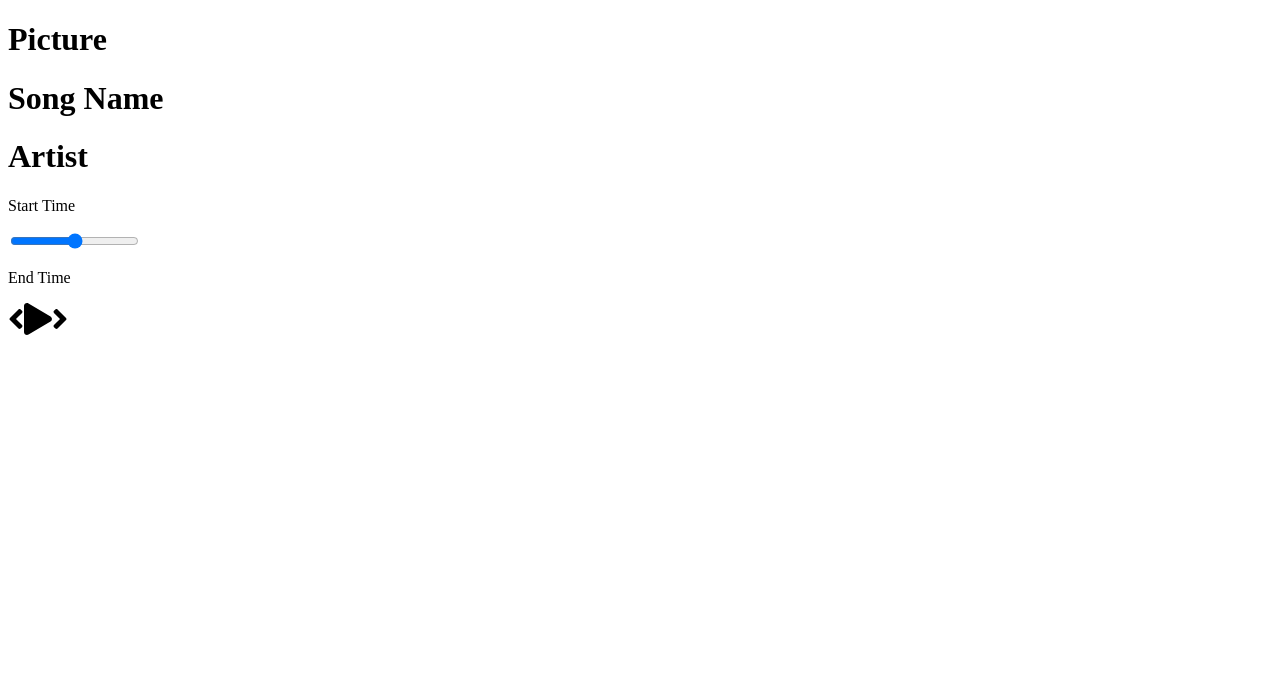
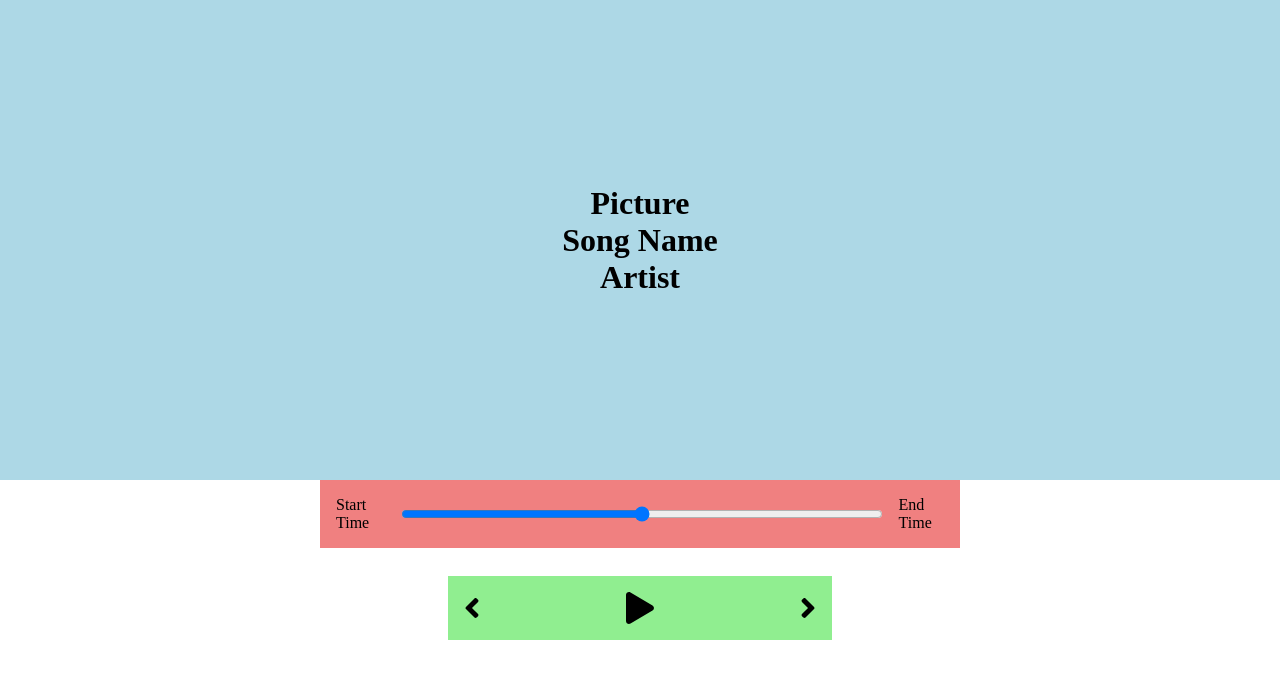
Before and after one commit to artonmirakaj/react-music-player, a React (Create React App) app: page / in a window 1280 px wide. Shown: the top 678 px of the page. Built offline with nearby package versions, Linux system fonts and the light colour scheme.

Commit message:
initial styling

```diff
--- a/src/App.js
+++ b/src/App.js
@@ -1,5 +1,6 @@
 import Player from "./components/Player";
 import Song from "./components/Song";
+import './styles/App.scss';
 
 
 function App() {
--- a/src/styles/App.scss
+++ b/src/styles/App.scss
@@ -3,3 +3,7 @@
   padding: 0;
   box-sizing: border-box;
 }
+
+@import "./song";
+
+@import "./player";
--- /dev/null
+++ b/src/styles/_player.scss
@@ -0,0 +1,35 @@
+.player {
+  min-height: 20vh;
+  display: flex;
+  flex-direction: column;
+  align-items: center;
+  justify-content: space-between;
+}
+
+.time-control {
+  width: 50%;
+  background: lightcoral;
+  display: flex;
+
+  input {
+    width: 100%;
+    padding: 1rem 2rem;
+  }
+
+  p {
+    padding: 1rem;
+  }
+}
+
+.play-control {
+  display: flex;
+  justify-content: space-between;
+  align-items: center;
+  padding: 1rem;
+  width: 30%;
+  background: lightgreen;
+
+  svg {
+    cursor: pointer;
+  }
+}
--- /dev/null
+++ b/src/styles/_song.scss
@@ -0,0 +1,8 @@
+.song-container {
+  min-height: 60vh;
+  background: lightblue;
+  display: flex;
+  flex-direction: column;
+  align-items: center;
+  justify-content: center;
+}
```
